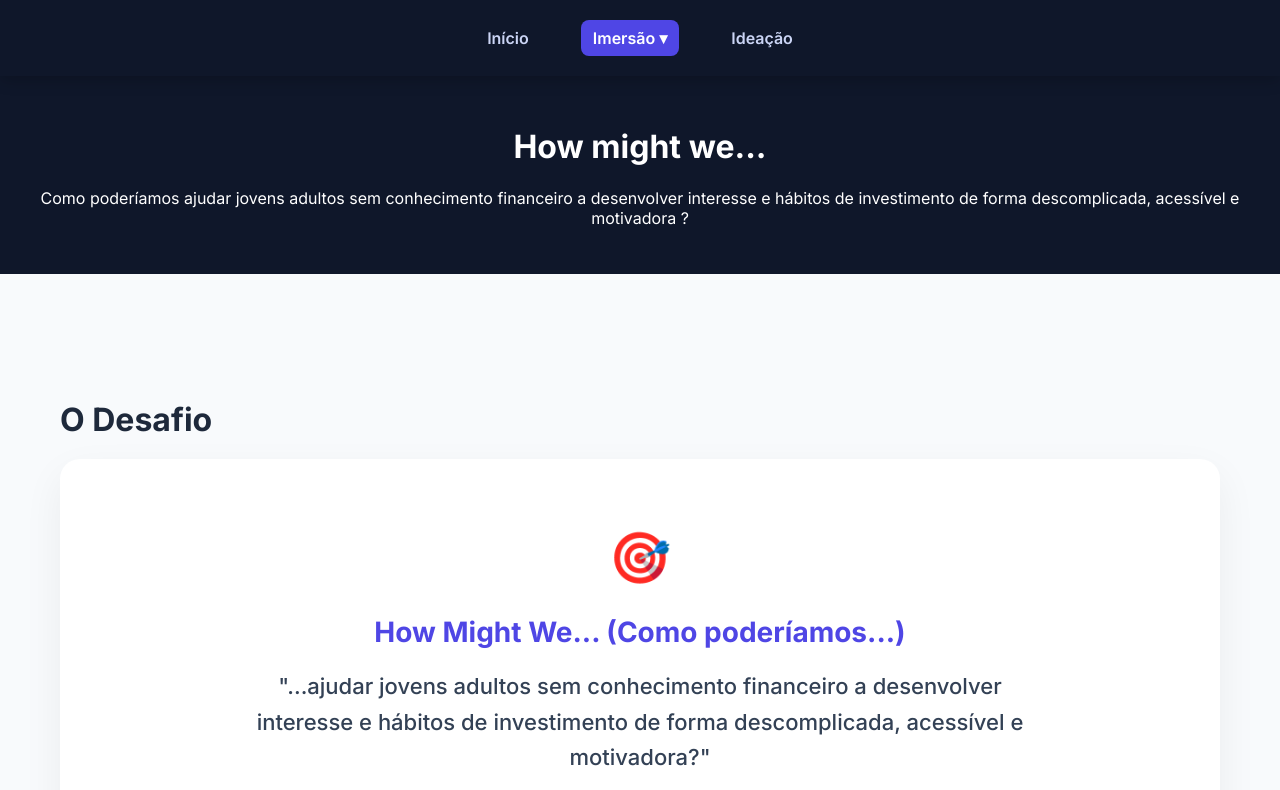
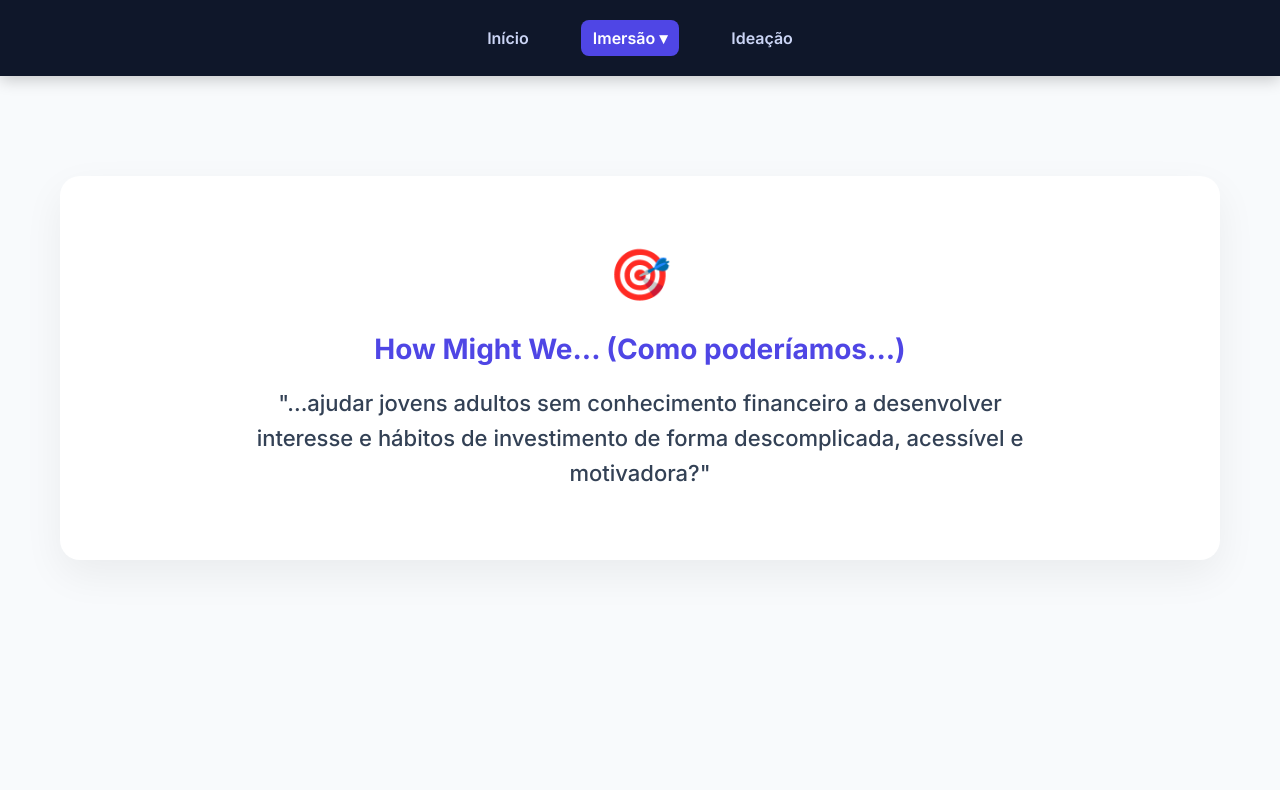
Before and after one commit to LucasArrais/howmightwe-ihm, a React (Create React App) app: page /imersao/how-might-we in a window 1280 px wide. Shown: the top 790 px of the page. Built offline with nearby package versions, Linux system fonts and the light colour scheme.

Commit message:
fix: remove Header from all pages, remove O Desafio title from HowMightWeSection

```diff
--- a/src/pages/EntrevistasPage.js
+++ b/src/pages/EntrevistasPage.js
@@ -1,11 +1,9 @@
-import Header from "../components/Header";
 import Footer from "../components/Footer";
 import Entrevistas from "../sections/Entrevistas";
 
 function EntrevistasPage() {
   return (
     <>
-      <Header />
       <Entrevistas />
       <Footer />
     </>
--- a/src/pages/Home.js
+++ b/src/pages/Home.js
@@ -1,4 +1,3 @@
-import Header from "../components/Header";
 import Hero from "../components/Hero";
 import Overview from "../sections/Overview";
 import Problema from "../sections/Problema";
@@ -8,7 +7,6 @@ import Footer from "../components/Footer";
 function Home() {
   return (
     <>
-      <Header />
       <Hero />
       <Overview />
       <Problema />
--- a/src/pages/HowMightWePage.js
+++ b/src/pages/HowMightWePage.js
@@ -1,4 +1,3 @@
-import Header from "../components/Header";
 import Footer from "../components/Footer";
 import HowMightWeSection from "../sections/HowMightWeSection";
 import Insights from "../sections/Insights";
@@ -10,7 +9,6 @@ import Oportunidade from "../sections/Oportunidade";
 function HowMightWePage() {
   return (
     <>
-      <Header />
       <HowMightWeSection />
       <Insights />
       <CSD />
--- a/src/pages/IdeacaoPage.js
+++ b/src/pages/IdeacaoPage.js
@@ -1,6 +1,5 @@
 import { useEffect } from "react";
 import { useLocation } from "react-router-dom";
-import Header from "../components/Header";
 import Personas from "../sections/Personas";
 import Cenarios from "../sections/Cenarios";
 import ModeloTarefas from "../sections/ModeloTarefas";
@@ -22,7 +21,6 @@ function IdeacaoPage() {
 
   return (
     <>
-      <Header />
       <Personas />
       <Cenarios />
       <ModeloTarefas />
--- a/src/pages/MapaEmpatiaPage.js
+++ b/src/pages/MapaEmpatiaPage.js
@@ -1,11 +1,9 @@
-import Header from "../components/Header";
 import Footer from "../components/Footer";
 import Empatia from "../sections/Empatia";
 
 function MapaEmpatiaPage() {
   return (
     <>
-      <Header />
       <Empatia />
       <Footer />
     </>
--- a/src/pages/QuestionarioPage.js
+++ b/src/pages/QuestionarioPage.js
@@ -1,11 +1,9 @@
-import Header from "../components/Header";
 import Footer from "../components/Footer";
 import Questionario from "../sections/Questionario";
 
 function QuestionarioPage() {
   return (
     <>
-      <Header />
       <Questionario />
       <Footer />
     </>
--- a/src/sections/HowMightWeSection.js
+++ b/src/sections/HowMightWeSection.js
@@ -1,9 +1,8 @@
-import Section from "../components/Section";
 import Card from "../components/Card";
 
 function HowMightWeSection() {
   return (
-    <Section id="hmw" title="O Desafio">
+    <section id="hmw" className="section">
       <Card>
         <div style={{ textAlign: "center", padding: "40px 20px" }}>
           <span style={{ fontSize: "50px", display: "block", marginBottom: "20px" }}>🎯</span>
@@ -15,7 +14,7 @@ function HowMightWeSection() {
           </p>
         </div>
       </Card>
-    </Section>
+    </section>
   );
 }
 
```
